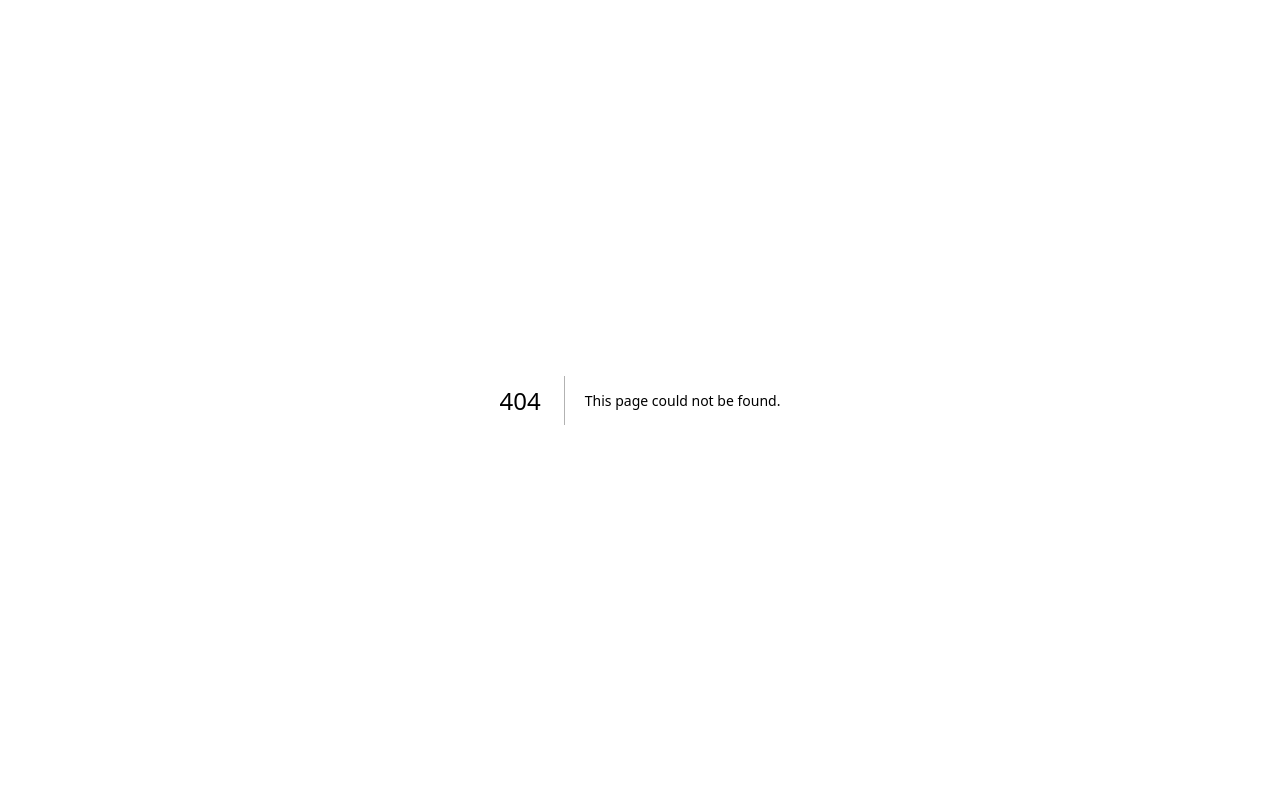
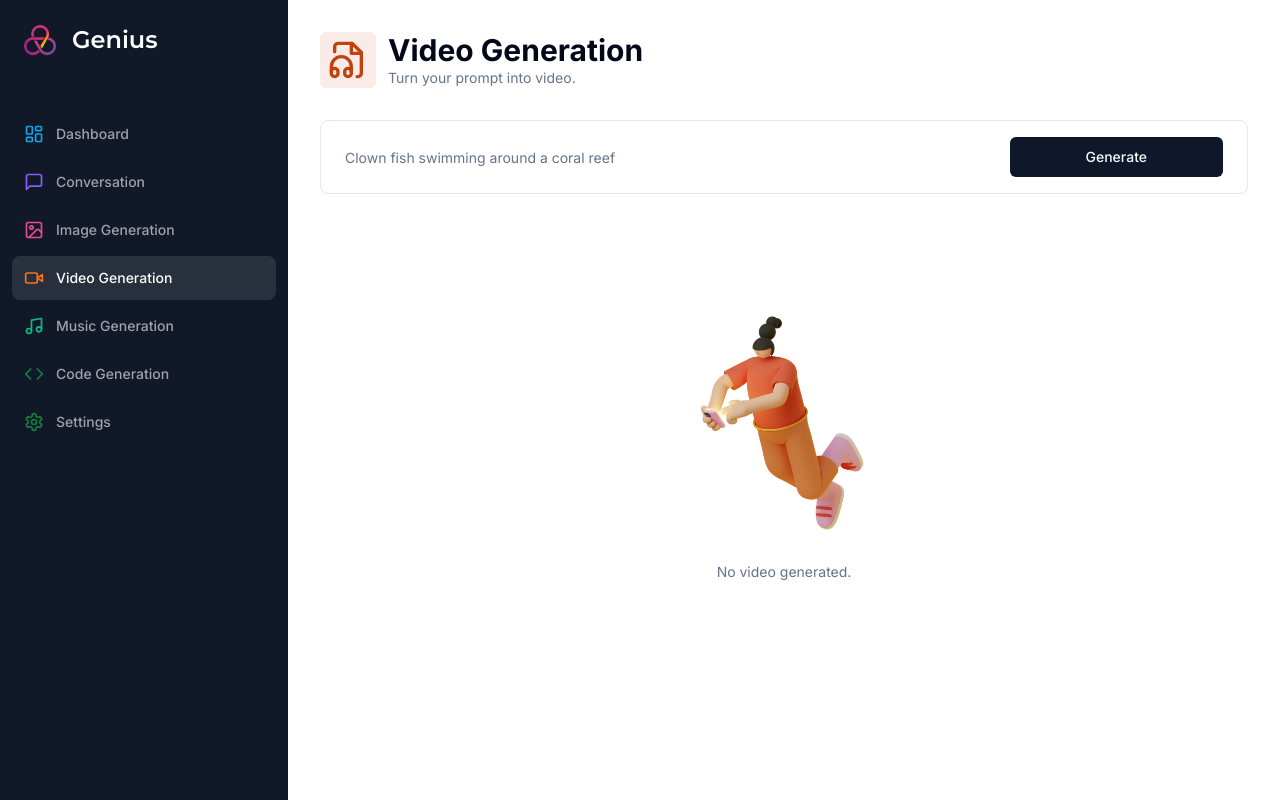
Before and after one commit to wallace2001/ai-web, a Next.js app: page /video in a window 1280 px wide. Before the commit this address had no page. Built offline with nearby package versions, Linux system fonts and the light colour scheme; no server answers.

Commit message:
feat/video generation

```diff
--- /dev/null
+++ b/app/(dashboard)/(routes)/video/client.tsx
@@ -0,0 +1,119 @@
+"use client";
+
+import * as z from "zod";
+import Heading from "@/components/heading";
+import { FileAudio, Music } from "lucide-react";
+import { FormProvider, useForm } from "react-hook-form";
+import { zodResolver } from "@hookform/resolvers/zod";
+import { useRouter } from "next/navigation";
+
+import { formSchema } from "./constants";
+import { FormControl, FormField, FormItem } from "@/components/ui/form";
+import { Input } from "@/components/ui/input";
+import { Button } from "@/components/ui/button";
+import { useState } from "react";
+import Empty from "@/components/empty";
+import Loader from "@/components/loader";
+import { api } from "@/lib/axios";
+
+interface VideoClientProps {
+    userId: string | null;
+}
+
+const VideoClient: React.FC<VideoClientProps> = ({
+    userId
+}) => {
+
+    const router = useRouter();
+    const [video, setVideo] = useState<string>();
+
+    const form = useForm<z.infer<typeof formSchema>>({
+        resolver: zodResolver(formSchema),
+        defaultValues: {
+            prompt: "",
+        }
+    });
+
+    const isLoading = form.formState.isSubmitting;
+
+    const onSubmit = async (values: z.infer<typeof formSchema>) => {
+        try {
+            const { data } = await api.post('/ai/video', {
+                ...values,
+                userId
+            });
+
+            setVideo(data[0]);
+        } catch (error: any) {
+
+        } finally {
+            form.reset();
+            router.refresh();
+        }
+    }
+
+    return (
+        <div>
+            <Heading
+                title="Video Generation"
+                description="Turn your prompt into video."
+                icon={FileAudio}
+                iconColor="text-orange-700"
+                bgColor="bg-orange-700/10"
+            />
+            <div className="px-4 lg:px-8">
+                <FormProvider {...form}>
+                    <form
+                        onSubmit={form.handleSubmit(onSubmit)}
+                        className="
+                rounded-lg
+                border
+                w-full
+                p-4
+                px-3
+                md:px-6
+                focus-within:shadow-sm
+                grid
+                grid-cols-8
+                gap-2
+              "
+                    >
+                        <FormField
+                            name="prompt"
+                            render={({ field }) => (
+                                <FormItem className="col-span-12 lg:col-span-6">
+                                    <FormControl className="m-0 p-0">
+                                        <Input
+                                            className="border-0 outline-none focus-visible:ring-0 focus-visible:ring-transparent"
+                                            disabled={isLoading}
+                                            placeholder="Clown fish swimming around a coral reef"
+                                            {...field}
+                                        />
+                                    </FormControl>
+                                </FormItem>
+                            )}
+                        />
+                        <Button className="col-span-12 lg:col-span-2 w-full" type="submit" disabled={isLoading} size="icon">
+                            Generate
+                        </Button>
+                    </form>
+                </FormProvider>
+                {isLoading && (
+                    <div className="p-20">
+                        <Loader />
+                    </div>
+                )}
+                {!video && !isLoading && (
+                    <Empty label="No video generated." />
+                )}
+                {video && (
+                    <video controls className="w-full aspect-video mt-8 rounded-lg border bg-black">
+                        <source src={video} />
+                    </video>
+                )}
+            </div>
+        </div>
+    );
+}
+
+export default VideoClient;
--- /dev/null
+++ b/app/(dashboard)/(routes)/video/constants.ts
@@ -0,0 +1,7 @@
+import * as z from "zod";
+
+export const formSchema = z.object({
+    prompt: z.string().min(1, {
+        message: "Video Prompt is required",
+    }),
+});
--- /dev/null
+++ b/app/(dashboard)/(routes)/video/page.tsx
@@ -0,0 +1,12 @@
+import { auth } from "@clerk/nextjs";
+import VideoClient from "./client";
+
+const VideoPage = () => {
+    const { userId } = auth();
+
+    return (
+        <VideoClient userId={userId} />
+    );
+}
+
+export default VideoPage;
```
